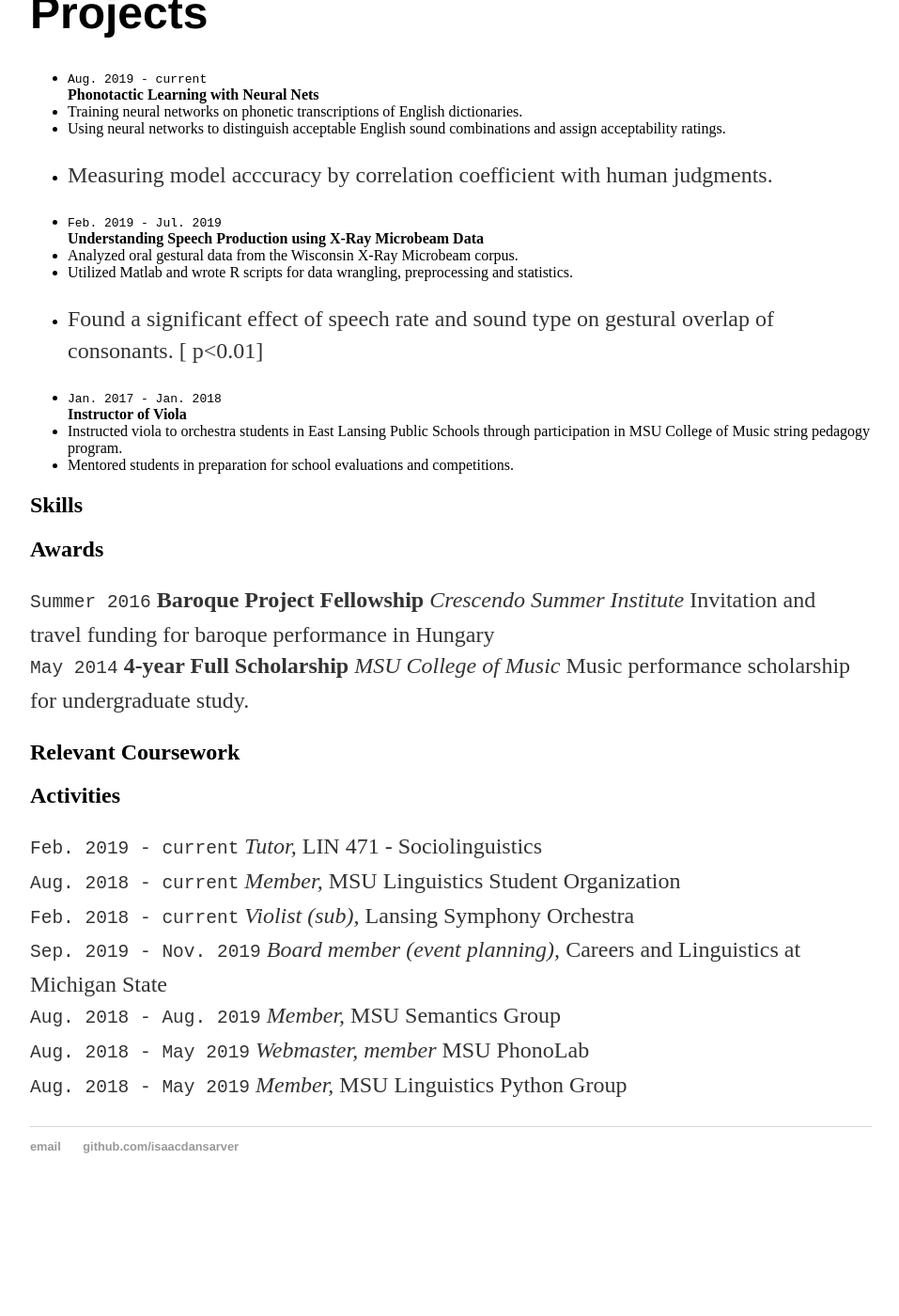
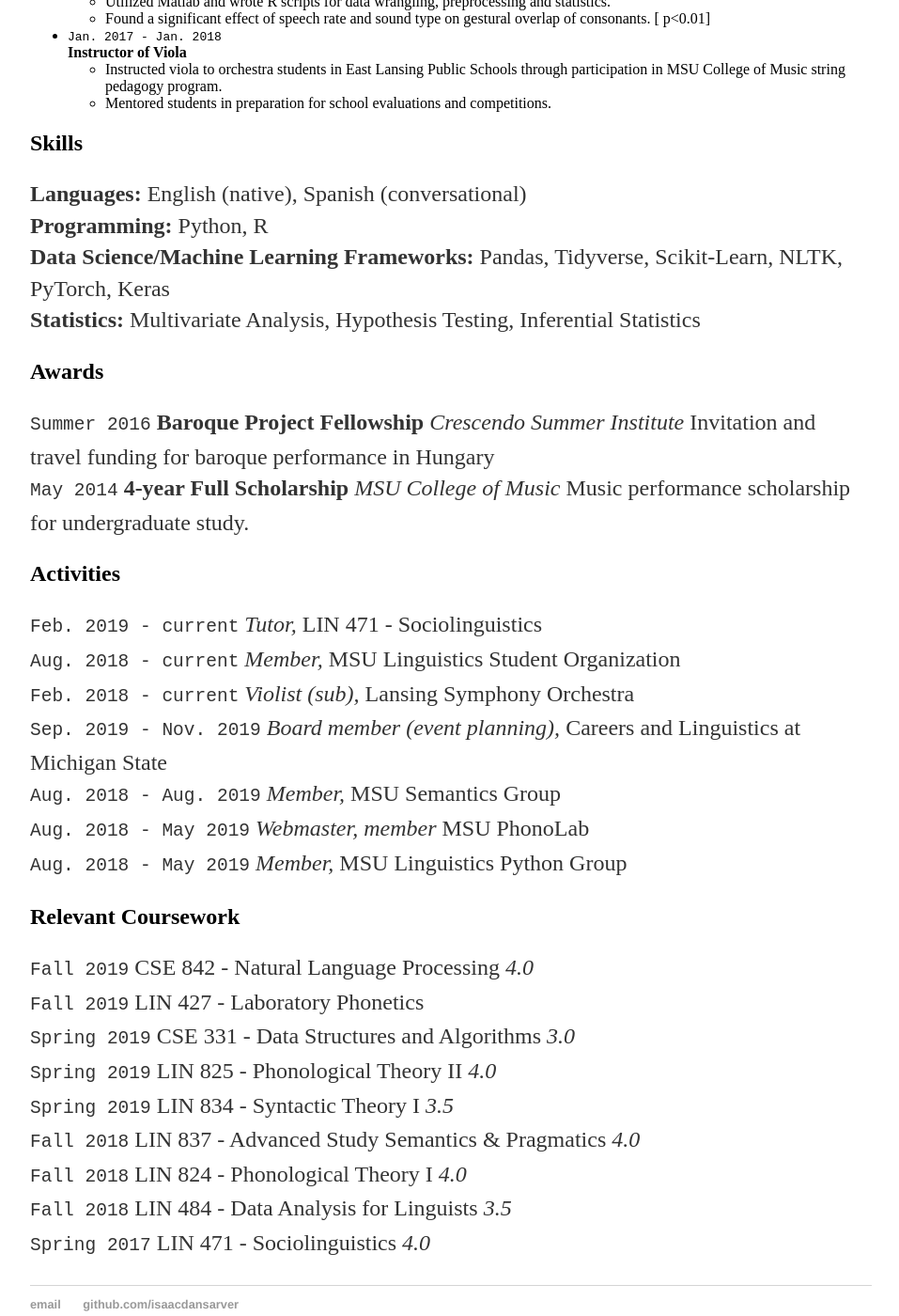
Before and after one commit to isaacdansarver/isaacdansarver.github.io, a Jekyll site: the page built from cv/index.md, in a window 1280 px wide and 1400 px high, scrolled down 1699 px. Shown: the whole window at 94% size, without its empty margins (160-1117 px from the left). Built offline with Jekyll 4.4.1, drawn with Linux system fonts in a browser that asks for light colours; before the commit the page ends 2986 px from its top, so only the background shows below that.

Commit message:
Update index.md

```diff
--- a/cv/index.md
+++ b/cv/index.md
@@ -30,66 +30,66 @@ High School diploma
 * `Aug. 2019-current`
 __Center for Language Teaching Advancement, Michigan State University__
 *Graduate Assistant*
-- Conducting surveys and data analysis to investigate faculty attitudes towards Language for Specific Purposes (LSP) classes (to be presented at the CIBER Business Language Conference March 2020).
-- Weekly office hours to advise students on corpus linguistics and analysis, web portfolios, and phonetics.
+    + Conducting surveys and data analysis to investigate faculty attitudes towards Language for Specific Purposes (LSP) classes (to be presented at the CIBER Business Language Conference March 2020).
+    + Weekly office hours to advise students on corpus linguistics and analysis, web portfolios, and phonetics.
 
 * `Aug. 2018 - May 2019`
 __Department of Linguistics and Languages, Michigan State University__
 *Research Assistant*
-+ Analyzing Different Syntactic Contexts for Zero in Thai
-    - Collecting data parallel sentences of zero in different contexts in Thai and English and categorized each context to translation patterns.
-    - Established categories of nouns in Thai differentiating potential translation patterns from English to Thai.
-    - Comparative fieldwork in Thai, Lao, and Hmong
-+ Other Experiences
-    - Annotated Scottish English word list recordings in Praat.
-    - Visualizing effects of word frequency on lexical decision tasks using statistical models.
+    + Analyzing Different Syntactic Contexts for Zero in Thai
+        - Collecting data parallel sentences of zero in different contexts in Thai and English and categorized each context to translation patterns.
+        - Established categories of nouns in Thai differentiating potential translation patterns from English to Thai.
+        - Comparative fieldwork in Thai, Lao, and Hmong
+    + Other Experiences
+        - Annotated Scottish English word list recordings in Praat.
+        - Visualizing effects of word frequency on lexical decision tasks using statistical models.
 
 * `Aug. 2016 - May 2018`
 __Residential Education and Hospitality Services, Michigan State University__
 *Resident Assistant*
-+ Planned and directed events for a university neighborhood and increased attendance from 2016 to 2017 by 100 students.
-+ Grew number of students attending neighborhood social justice discussion events by 50% in Spring 2017.
-+ Provided campus resources and support to on-campus residents.
+    - Planned and directed events for a university neighborhood and increased attendance from 2016 to 2017 by 100 students.
+    - Grew number of students attending neighborhood social justice discussion events by 50% in Spring 2017.
+    - Provided campus resources and support to on-campus residents.
 
 * `Jan. 2017 - May 2018`
 __College of Music, Michigan State University__
-+ Organization and maintenance of college music collection.
-+ Communication between orchestra faculty, students, and rental music companies.
+    - Organization and maintenance of college music collection.
+    - Communication between orchestra faculty, students, and rental music companies.
 
 * `Sep. 2016 - May 2018`
 __College of Music, Michigan State University__
-- Preparation of rehearsal spaces and concert venues for MSU Symphony Orchestra
-- Communication with orchestra faculty, students, as well as the venue staff at the local performing arts centers.
+    - Preparation of rehearsal spaces and concert venues for MSU Symphony Orchestra
+    - Communication with orchestra faculty, students, as well as the venue staff at the local performing arts centers.
 
 # Projects
 
 * `Aug. 2019 - current`
 __Phonotactic Learning with Neural Nets__
-- Training neural networks on phonetic transcriptions of English dictionaries.
-- Using neural networks to distinguish acceptable English sound combinations and assign acceptability ratings.
-- Measuring model acccuracy by correlation coefficient with human judgments.
+    - Training neural networks on phonetic transcriptions of English dictionaries.
+    - Using neural networks to distinguish acceptable English sound combinations and assign acceptability ratings.
+    - Measuring model acccuracy by correlation coefficient with human judgments.
 
 * `Feb. 2019 - Jul. 2019`
 __Understanding Speech Production using X-Ray Microbeam Data__
-- Analyzed oral gestural data from the Wisconsin X-Ray Microbeam corpus.
-- Utilized Matlab and wrote R scripts for data wrangling, preprocessing and statistics.
-- Found a significant effect of speech rate and sound type on gestural overlap of consonants. \[ p<0.01]
+    - Analyzed oral gestural data from the Wisconsin X-Ray Microbeam corpus.
+    - Utilized Matlab and wrote R scripts for data wrangling, preprocessing and statistics.
+    - Found a significant effect of speech rate and sound type on gestural overlap of consonants. \[ p<0.01]
 
 * `Jan. 2017 - Jan. 2018`
 __Instructor of Viola__
-- Instructed viola to orchestra students in East Lansing Public Schools through participation in MSU College of Music string pedagogy program.
-- Mentored students in preparation for school evaluations and competitions.
+    - Instructed viola to orchestra students in East Lansing Public Schools through participation in MSU College of Music string pedagogy program.
+    - Mentored students in preparation for school evaluations and competitions.
 
 
 ## Skills
-
+__Languages:__ English (native), Spanish (conversational)
+__Programming:__ Python, R
+__Data Science/Machine Learning Frameworks:__ Pandas, Tidyverse, Scikit-Learn, NLTK, PyTorch, Keras
+__Statistics:__ Multivariate Analysis, Hypothesis Testing, Inferential Statistics
 
 ## Awards
 `Summer 2016` __Baroque Project Fellowship__ *Crescendo Summer Institute*  Invitation and travel funding for baroque performance in Hungary
 `May 2014` __4-year Full Scholarship__ *MSU College of Music* Music performance scholarship for undergraduate study.
-
-## Relevant Coursework
-
 
 ## Activities
 `Feb. 2019 - current` *Tutor,* LIN 471 - Sociolinguistics
@@ -100,6 +100,18 @@ __Instructor of Viola__
 `Aug. 2018 - May 2019` *Webmaster, member* MSU PhonoLab
 `Aug. 2018 - May 2019` *Member,* MSU Linguistics Python Group
 
+## Relevant Coursework
+`Fall 2019` CSE 842 - Natural Language Processing *4.0*
+`Fall 2019` LIN 427 - Laboratory Phonetics
+`Spring 2019` CSE 331 - Data Structures and Algorithms *3.0*
+`Spring 2019` LIN 825 - Phonological Theory II *4.0*
+`Spring 2019` LIN 834 - Syntactic Theory I *3.5*
+`Fall 2018` LIN 837 - Advanced Study Semantics & Pragmatics *4.0*
+`Fall 2018` LIN 824 - Phonological Theory I *4.0*
+`Fall 2018` LIN 484 - Data Analysis for Linguists *3.5*
+`Spring 2017` LIN 471 - Sociolinguistics *4.0*
+
+
 
 <!-- ### Footer
 
```
